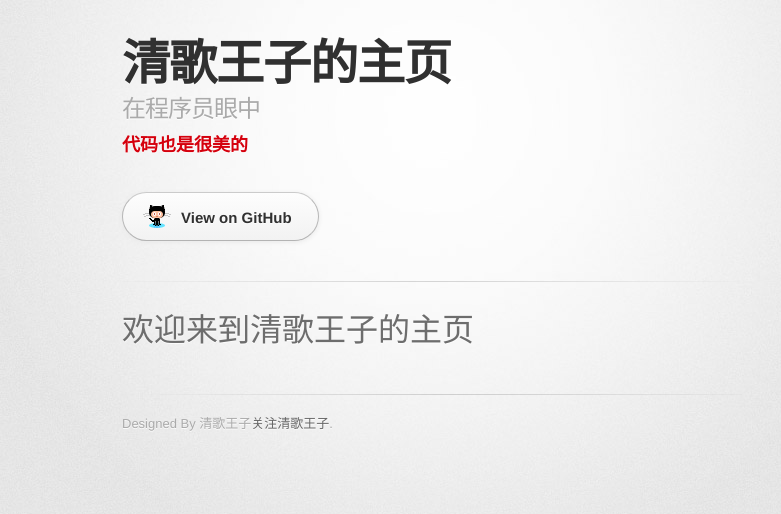
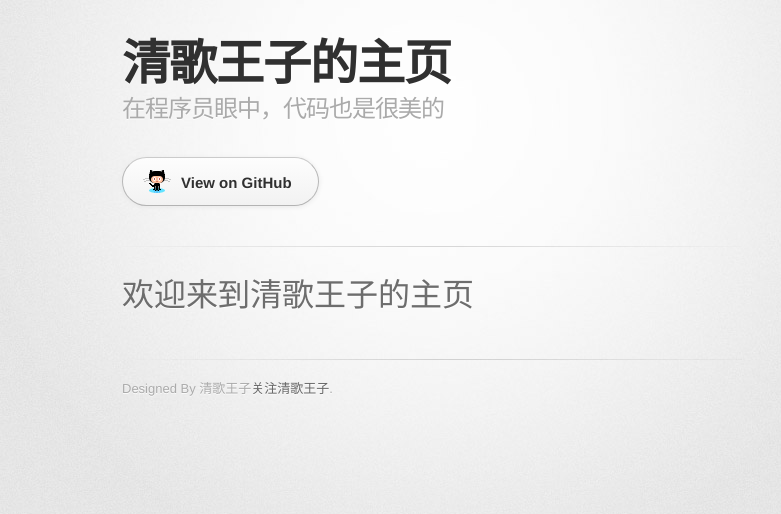
Before and after one commit to wyqihsj/wyqihsj.github.io, a plain HTML site: page index.html in a window 1280 px wide. Shown: the whole page, without its empty margins (208-989 px from the left). Drawn offline with Linux system fonts and the light colour scheme; a web font is replaced by a local one.

Commit message:
Update index.html

```diff
--- a/index.html
+++ b/index.html
@@ -19,8 +19,8 @@
 
         <header>
           <h1>清歌王子的主页</h1>
-          <h2>在程序员眼中</h2>
-          <h3>代码也是很美的</h3>
+          <h2>在程序员眼中，代码也是很美的</h2>
+
         </header>
 
         <section id="downloads" class="clearfix">
```
